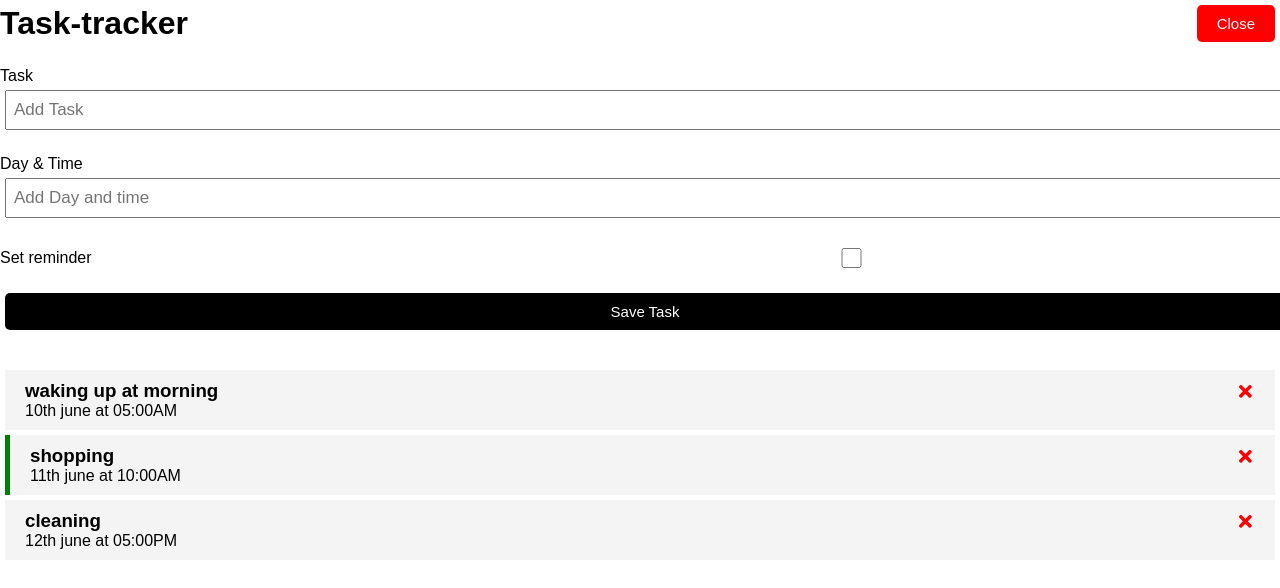
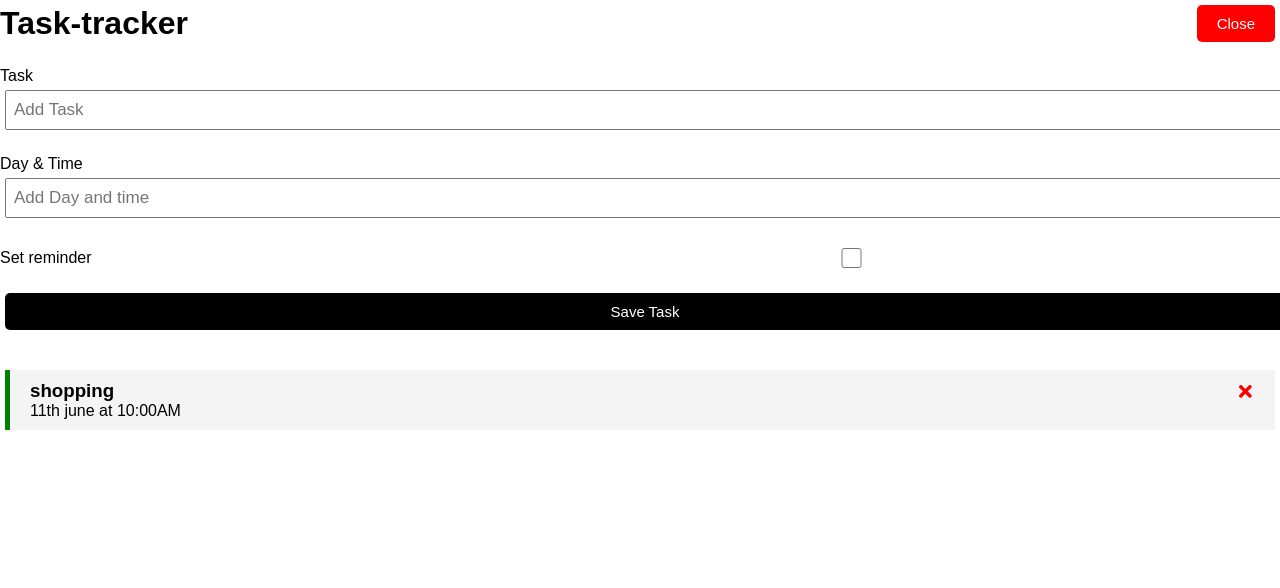
Before and after one commit to ksagar03/task-tracker, a React (Create React App) app: page / in a window 1280 px wide. Shown: the top 588 px of the page. Built offline with nearby package versions, Linux system fonts and the light colour scheme; data requests are answered from the project's data file.

Commit message:
created fun to fetch and delete data from server

```diff
--- a/db.json
+++ b/db.json
@@ -1,18 +1,10 @@
 {
   "tasks": [
     {
-      "id": 1,
-      "text": "waking up at morning",
-      "day": "10th june at 05:00AM",
-      "Reminder": false
-    },
-    { "id": 2,
+      "id": 2,
       "text": "shopping",
       "day": "11th june at 10:00AM",
-      "Reminder": true },
-    { "id": 3,
-      "text": "cleaning",
-      "day": "12th june at 05:00PM",
-      "Reminder": false }
+      "Reminder": true
+    }
   ]
 }
--- a/src/App.js
+++ b/src/App.js
@@ -1,5 +1,5 @@
 // import logo from './logo.svg';
-import { useState } from "react";
+import { useState, useEffect } from "react";
 import Header from "./Components/Header";
 import Tasks from "./Components/Tasks";
 import Taskform from "./Components/Taskform";
@@ -7,16 +7,30 @@ import Taskform from "./Components/Taskform";
 function App() {
   const [addbtn,setAddbtn]= useState(true)
   //  this above useState is used to add a functionality to the Add button
-  const [tasks, setTasks] = useState([
-    {
-      id: 1,
-      text: "waking up at morning",
-      day: "10th june at 05:00AM",
-      Reminder: false
-    },
-    { id: 2, text: "shopping", day: "11th june at 10:00AM", Reminder: true },
-    { id: 3, text: "cleaning", day: "12th june at 05:00PM", Reminder: false }
-  ]);
+  const [tasks, setTasks] = useState([]);
+
+  // CRUD OPERATIONS
+  // to fetch data from another server
+  useEffect(() => {
+      const getData = async() =>{
+        const getDatafromserver= await fetchdata()
+        setTasks(getDatafromserver)
+      }
+      getData()
+    }
+
+  ,[])
+
+  const fetchdata = async() =>{
+    const res = await fetch('http://localhost:5000/tasks')
+    const data= await res.json()
+     /*await-> it is an operator which waits for the promise this operator can only be used in
+      async function.
+      async makes a function return a Promise
+      await makes a function wait for a Promise */
+      return data
+    }
+
 
   //  creating function to save task
   // SAVE TASK
@@ -32,7 +46,10 @@ function App() {
 
   // now let us write a code to delete task(here we are just filtering it out the non deleted task)
   // Delete Task
-  const DeleteTask = (id) => {
+  // to delete the task from server i.e from db.json file
+  const DeleteTask = async (id) => {
+    await fetch(`http://localhost:5000/tasks/${id}`,
+    {method : 'DELETE'})
     setTasks(tasks.filter((task) => task.id !== id));
   };
 
```
Also changed, not shown: 1 other file (tests, documents, lock files or other folders).
